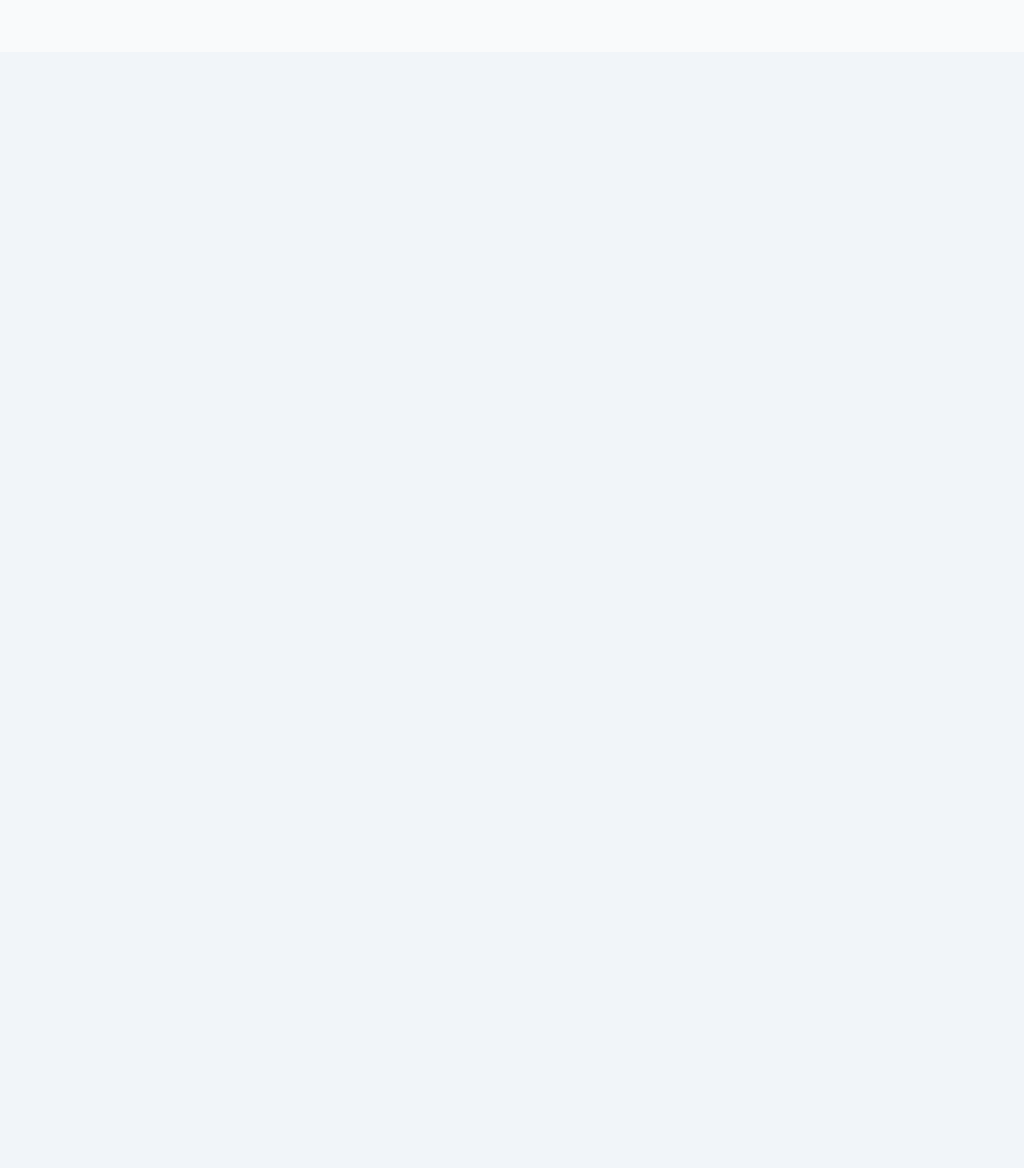
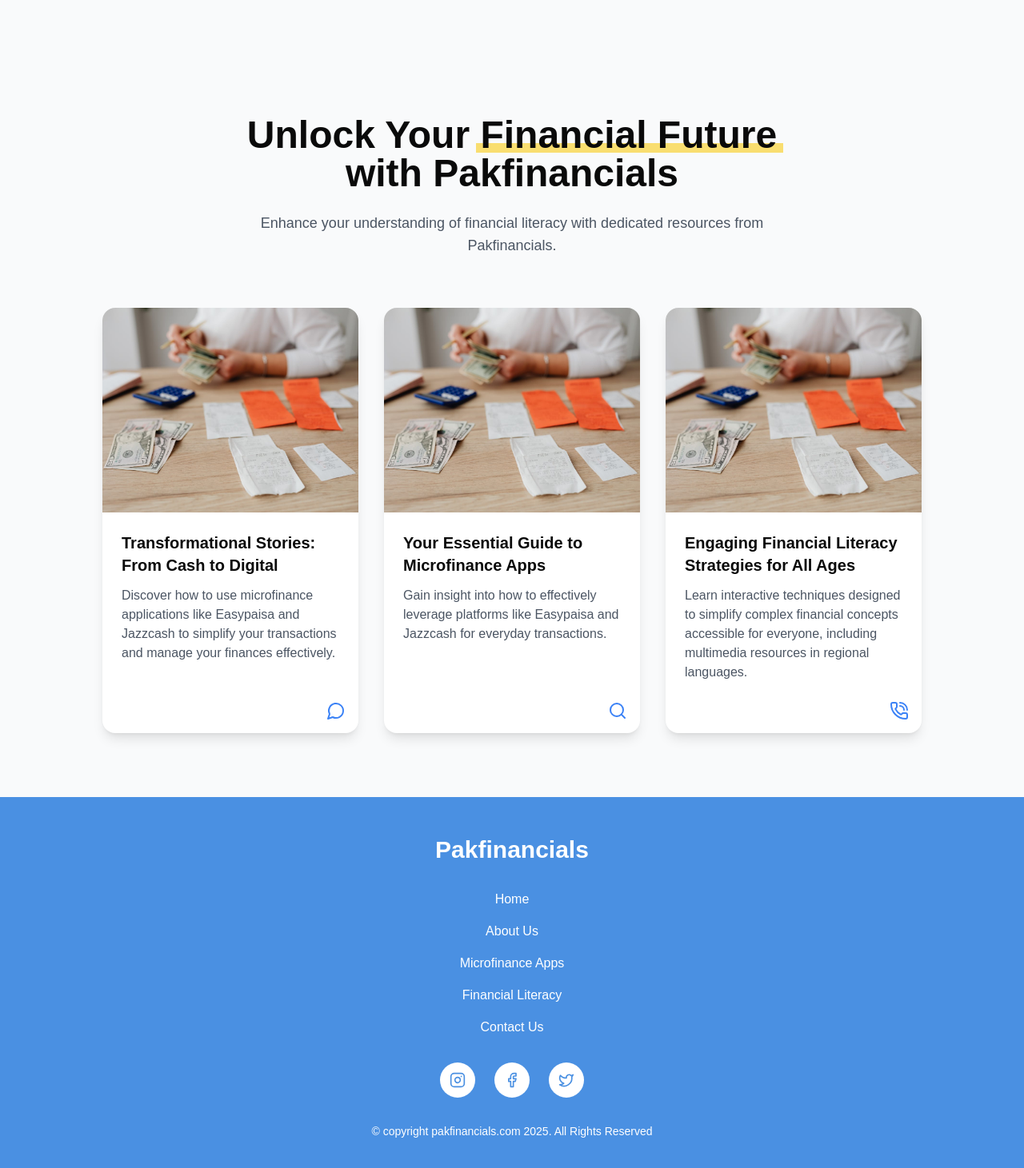
Before and after one commit to rajafawady/pak-financials, a Next.js app: page /home in a window 1280 px wide. Shown: the part 3054-4515 px from the top of the page at 80% size. Before the commit the page ends 3119 px from the top, so only its background shows below. Built offline with nearby package versions, Linux system fonts and the light colour scheme; no server answers.

Commit message:
Added Financial Future section and future

```diff
--- a/src/app/home/page.tsx
+++ b/src/app/home/page.tsx
@@ -7,6 +7,7 @@
 import FeatureSection from '@/components/FeatureSection';
 import ImageShowcase from '@/components/ImageShowcase';
 import WhyChooseSection from '@/components/WhyChooseSection';
+import FinancialFuture from '@/components/FinancialFuture';
 const reviews = [
     {
       id: 1,
@@ -97,7 +98,9 @@
           <WhyChooseSection />
         </section>
 
-
+        <section>
+          <FinancialFuture />
+        </section>
 
 
     </div>
--- a/src/app/layout.tsx
+++ b/src/app/layout.tsx
@@ -3,7 +3,7 @@
 import {Navbar} from "@/components/Navbar";
 import { NextIntlClientProvider } from 'next-intl';
 import { getLocale, getMessages } from 'next-intl/server';
-
+import  Footer from '@/components/Footer';
 type Props = {
   children: ReactNode;
 };
@@ -16,6 +16,7 @@
         <Navbar />
         {/* Page Content */}
         <main className="flex-1 container mx-auto">{children}</main>
+        <Footer />
     </NextIntlClientProvider>
   );
 };
--- /dev/null
+++ b/src/components/FinancialFuture.tsx
@@ -0,0 +1,84 @@
+import { FC } from 'react';
+import { PhoneCall, Search, MessageCircle } from 'lucide-react';
+
+interface FeatureCard {
+  title: string;
+  description: string;
+  imageSrc: string;
+  icon?: JSX.Element;
+}
+
+const FinancialLiteracySection: FC = () => {
+  const features: FeatureCard[] = [
+    {
+      title: "Transformational Stories: From Cash to Digital",
+      description: "Discover how to use microfinance applications like Easypaisa and Jazzcash to simplify your transactions and manage your finances effectively.",
+      imageSrc: "/financial-literacy.jpg",
+      icon: <MessageCircle className="w-6 h-6 text-blue-500" />
+    },
+    {
+      title: "Your Essential Guide to Microfinance Apps",
+      description: "Gain insight into how to effectively leverage platforms like Easypaisa and Jazzcash for everyday transactions.",
+      imageSrc: "/financial-literacy.jpg",
+      icon: <Search className="w-6 h-6 text-blue-500" />
+    },
+    {
+      title: "Engaging Financial Literacy Strategies for All Ages",
+      description: "Learn interactive techniques designed to simplify complex financial concepts accessible for everyone, including multimedia resources in regional languages.",
+      imageSrc: "/financial-literacy.jpg",
+      icon: <PhoneCall className="w-6 h-6 text-blue-500" />
+    }
+  ];
+
+  return (
+    <section className="w-full bg-gray-50 py-12 px-4 md:py-20">
+      <div className="max-w-5xl mx-auto">
+        {/* Header */}
+        <div className="text-center mb-12 md:mb-16">
+          <h1 className="text-4xl md:text-5xl font-bold mb-6">
+            Unlock Your
+            <span className="relative">
+              <span className="relative z-10"> Financial Future</span>
+              <div className="absolute bottom-1 left-2 w-full h-3 bg-yellow-400/60 -z-0"></div>
+              <span className="absolute bottom-2 left-0 w-full h-3 bg-yellow-300 opacity-50 -z-10"></span>
+            </span>
+            <br />
+            with Pakfinancials
+          </h1>
+          <p className="text-lg text-gray-600 max-w-2xl mx-auto">
+            Enhance your understanding of financial literacy with dedicated resources from Pakfinancials.
+          </p>
+        </div>
+
+        {/* Features Grid */}
+        <div className="grid grid-cols-1 md:grid-cols-2 lg:grid-cols-3 gap-6 md:gap-8">
+          {features.map((feature, index) => (
+            <div
+              key={index}
+              className="bg-white rounded-2xl shadow-lg overflow-hidden hover:shadow-xl transition-shadow duration-300 relative"
+            >
+              <div className="relative h-48 md:h-64">
+                <img
+                  src={feature.imageSrc}
+                  alt={feature.title}
+                  className="w-full h-full object-cover"
+                />
+              </div>
+              <div className="p-6 pb-16"> {/* Added padding bottom to ensure space for absolute icon */}
+                <h3 className="text-xl font-semibold mb-3">{feature.title}</h3>
+                <p className="text-gray-600">{feature.description}</p>
+                {feature.icon && (
+                  <div className="absolute bottom-4 right-4">
+                    {feature.icon}
+                  </div>
+                )}
+              </div>
+            </div>
+          ))}
+        </div>
+      </div>
+    </section>
+  );
+};
+
+export default FinancialLiteracySection;
--- /dev/null
+++ b/src/components/Footer.tsx
@@ -0,0 +1,84 @@
+import { FC } from 'react';
+import Link from 'next/link';
+import { Instagram, Facebook, Twitter } from 'lucide-react';
+
+interface FooterLink {
+  label: string;
+  href: string;
+}
+
+const Footer: FC = () => {
+  const navigationLinks: FooterLink[] = [
+    { label: 'Home', href: '/' },
+    { label: 'About Us', href: '/about' },
+    { label: 'Microfinance Apps', href: '/apps' },
+    { label: 'Financial Literacy', href: '/literacy' },
+    { label: 'Contact Us', href: '/contact' },
+  ];
+
+  const socialLinks = [
+    {
+      icon: <Instagram className="w-5 h-5" />,
+      href: 'https://instagram.com/pakfinancials',
+      label: 'Instagram'
+    },
+    {
+      icon: <Facebook className="w-5 h-5" />,
+      href: 'https://facebook.com/pakfinancials',
+      label: 'Facebook'
+    },
+    {
+      icon: <Twitter className="w-5 h-5" />,
+      href: 'https://twitter.com/pakfinancials',
+      label: 'Twitter'
+    },
+  ];
+
+  return (
+    <footer className="bg-[#4A90E2] text-white py-12 px-4">
+      <div className="max-w-4xl mx-auto">
+        {/* Logo */}
+        <div className="text-center mb-8">
+          <h2 className="text-3xl font-bold mb-8">Pakfinancials</h2>
+        </div>
+
+        {/* Navigation Links */}
+        <nav className="mb-8">
+          <ul className="flex flex-col items-center space-y-4">
+            {navigationLinks.map((link) => (
+              <li key={link.label}>
+                <Link
+                  href={link.href}
+                  className="text-white hover:text-gray-200 transition-colors duration-200"
+                >
+                  {link.label}
+                </Link>
+              </li>
+            ))}
+          </ul>
+        </nav>
+
+        {/* Social Media Links */}
+        <div className="flex justify-center space-x-6 mb-8">
+          {socialLinks.map((social) => (
+            <Link
+              key={social.label}
+              href={social.href}
+              className="bg-white p-3 rounded-full text-[#4A90E2] hover:bg-gray-100 transition-colors duration-200"
+              aria-label={social.label}
+            >
+              {social.icon}
+            </Link>
+          ))}
+        </div>
+
+        {/* Copyright */}
+        <div className="text-center text-sm">
+          <p>© copyright pakfinancials.com 2025. All Rights Reserved</p>
+        </div>
+      </div>
+    </footer>
+  );
+};
+
+export default Footer;
```
